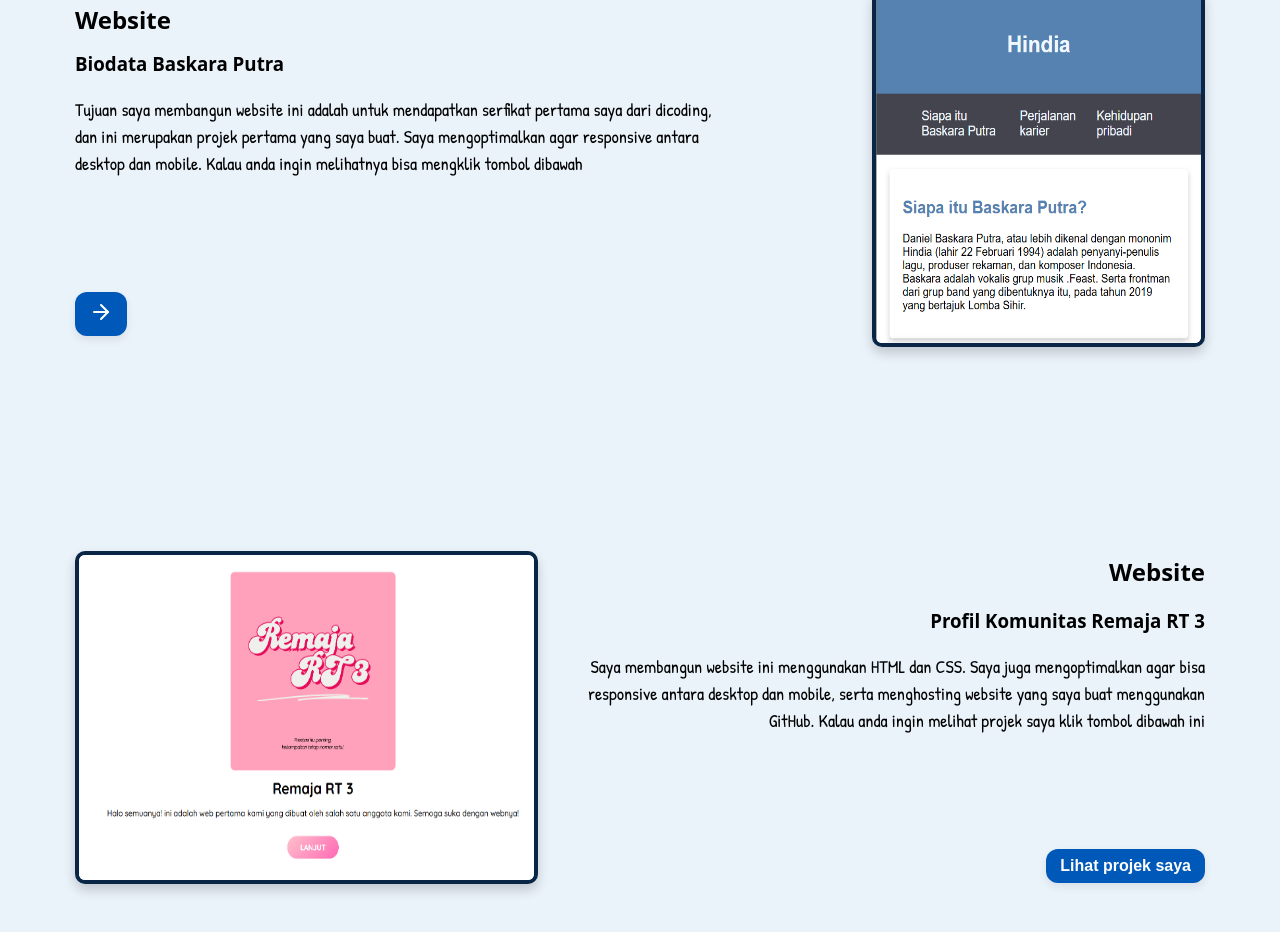
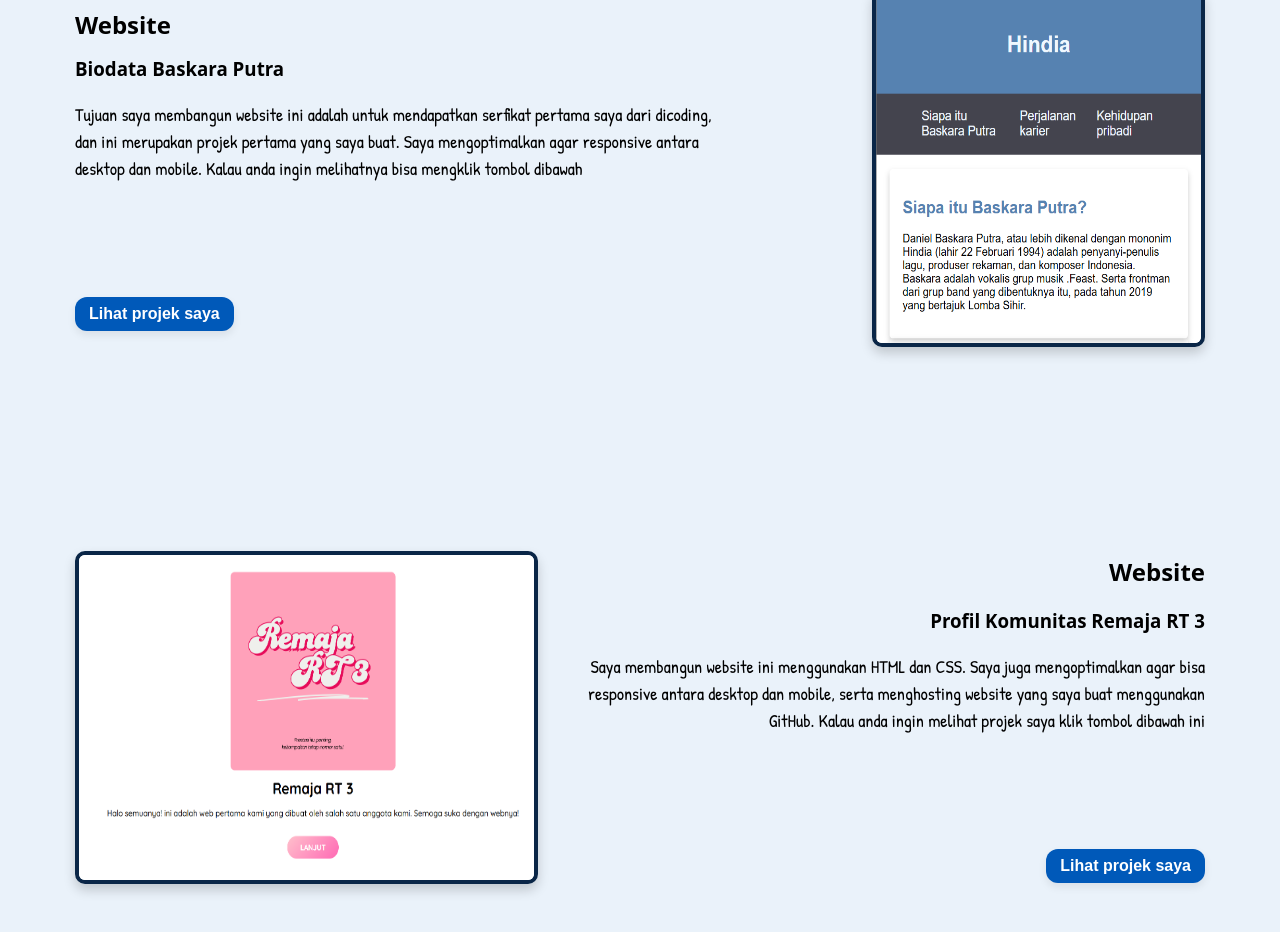
Before and after one commit to argottzz/Portofolio-Arga, a plain HTML site: page index.html in a window 1280 px wide. Shown: the part 2798-3730 px from the top of the page. Drawn offline with nearby package versions, Linux system fonts and the light colour scheme; a web font is replaced by a local one.

Commit message:
ubah css

```diff
--- a/index.html
+++ b/index.html
@@ -125,7 +125,7 @@
       <p>
        Tujuan saya membangun website ini adalah untuk mendapatkan serfikat pertama saya dari dicoding, dan ini merupakan projek pertama yang saya buat. Saya mengoptimalkan agar responsive antara desktop dan mobile. Kalau anda ingin melihatnya bisa mengklik tombol dibawah
       </p>
-      <a href="https://argottzz.github.io/baskara-putra/"><i data-feather="arrow-right"></i></a>
+      <a href="https://argottzz.github.io/baskara-putra/">Lihat projek saya</i></a>
     </div>
 
     <div class="image">
```
